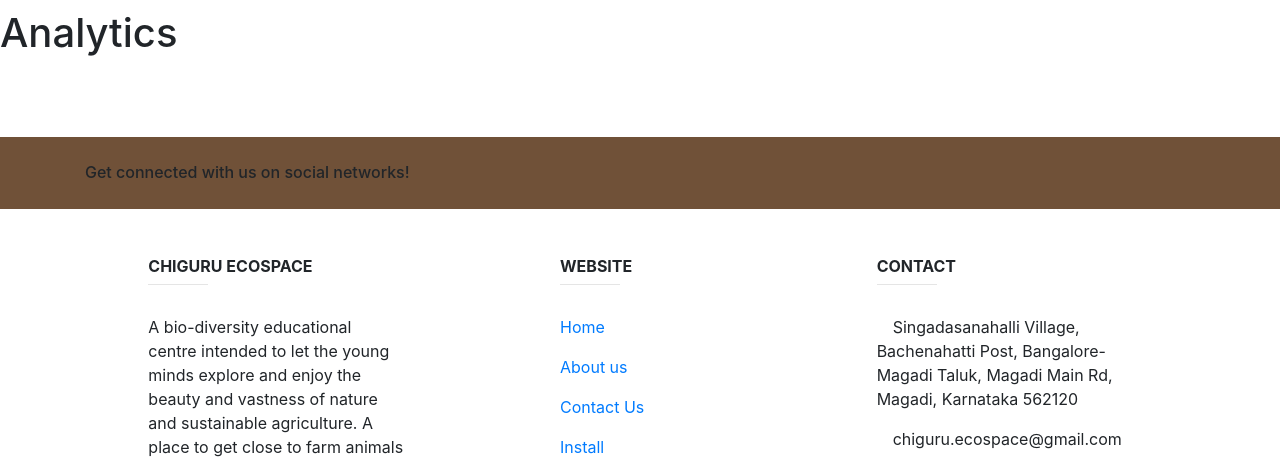
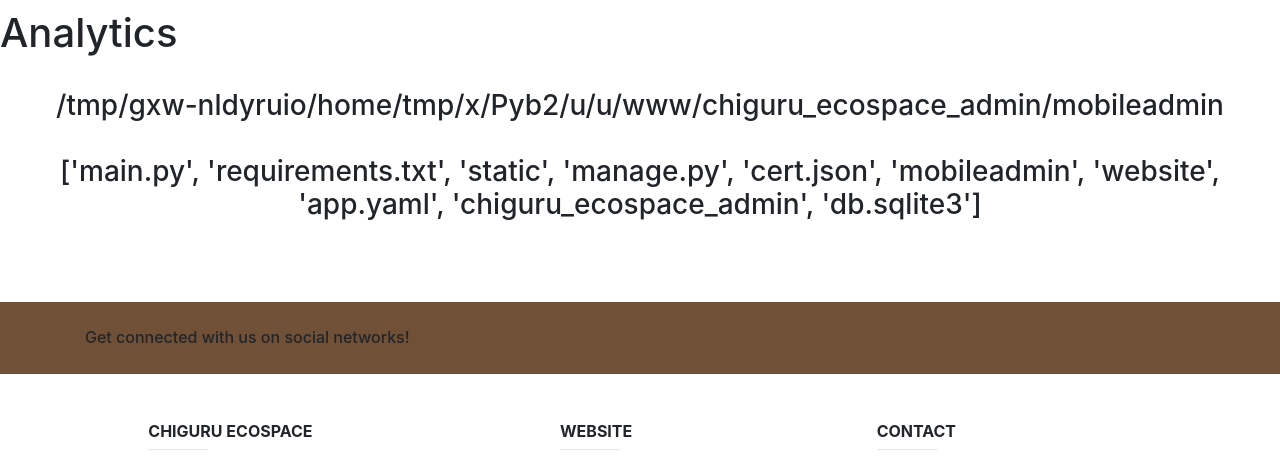
Before and after one commit to Captainspockears/Chiguru-admin-webapp, a Django app: page /mobileadmin/analytics/ in a window 1280 px wide. Shown: the part 63-525 px from the top of the page. Run offline with Django 3.2, Linux system fonts and the light colour scheme; a user stored in the database is signed in; some libraries are stand-ins or nearby versions.

Commit message:
integrated with app engine

```diff
--- a/chiguru_ecospace_admin/chiguru_ecospace_admin/settings.py
+++ b/chiguru_ecospace_admin/chiguru_ecospace_admin/settings.py
@@ -152,4 +152,4 @@
 STATIC_URL = '/static/'
 STATIC_ROOT = os.path.join(BASE_DIR, 'static')
 LOGIN_REDIRECT_URL = 'mobileadmin-home'
-ALLOWED_HOSTS = ['chiguru-ecospace-website.el.r.appspot.com', 'localhost', '127.0.0.1']
+ALLOWED_HOSTS = ['chiguru-mobile-app.appspot.com', 'localhost', '127.0.0.1']
--- a/chiguru_ecospace_admin/mobileadmin/Classes/Event.py
+++ b/chiguru_ecospace_admin/mobileadmin/Classes/Event.py
@@ -22,7 +22,7 @@
             self.folder = jsonobj["folder"]
 
 
-        self.fb = Fb(path='/home/captainspockears/Projects/Chiguru-admin-webapp/chiguru_ecospace_admin/mobileadmin/Classes/chiguru-mobile-app-firebase-adminsdk-k59u9-308aabfbcd.json', appid='chiguru-mobile-app.appspot.com')
+        self.fb = Fb(path='cert.json', appid='chiguru-mobile-app.appspot.com', projectid='chiguru-mobile-app')
 
     def to_dict(self):
         return { 'Title':self.title, "Imagepath":self.imagepath, "Description":self.description, "Date":self.date }
--- a/chiguru_ecospace_admin/mobileadmin/Classes/Item.py
+++ b/chiguru_ecospace_admin/mobileadmin/Classes/Item.py
@@ -20,7 +20,7 @@
             self.folder = jsonobj["folder"]
 
 
-        self.fb = Fb(path='/home/captainspockears/Projects/Chiguru-admin-webapp/chiguru_ecospace_admin/mobileadmin/Classes/chiguru-mobile-app-firebase-adminsdk-k59u9-308aabfbcd.json', appid='chiguru-mobile-app.appspot.com')
+        self.fb = Fb(path='/srv/mobileadmin/mobileadmin/chiguru-mobile-app-firebase-adminsdk-k59u9-308aabfbcd.json', appid='chiguru-mobile-app.appspot.com', projectid='chiguru-mobile-app')
 
     def to_dict(self):
 
--- a/chiguru_ecospace_admin/mobileadmin/Classes/Product.py
+++ b/chiguru_ecospace_admin/mobileadmin/Classes/Product.py
@@ -22,7 +22,7 @@
             self.folder = jsonobj["folder"]
 
 
-        self.fb = Fb(path='/home/captainspockears/Projects/Chiguru-admin-webapp/chiguru_ecospace_admin/mobileadmin/Classes/chiguru-mobile-app-firebase-adminsdk-k59u9-308aabfbcd.json', appid='chiguru-mobile-app.appspot.com')
+        self.fb = Fb(path='/srv/mobileadmin/mobileadmin/chiguru-mobile-app-firebase-adminsdk-k59u9-308aabfbcd.json', appid='chiguru-mobile-app.appspot.com', projectid='chiguru-mobile-app')
 
     def to_dict(self):
         return { 'Name':self.name, "Imagepath":self.imagepath, "Description":self.description, "Price":self.price }
--- a/chiguru_ecospace_admin/mobileadmin/Firebaseengine.py
+++ b/chiguru_ecospace_admin/mobileadmin/Firebaseengine.py
@@ -4,9 +4,10 @@
 from firebase_admin import firestore
 from firebase_admin import storage
 
+
 class Firebaseengine:
 
-    def __init__(self, path, appid):
+    def __init__(self, path, appid, projectid):
 
         if(False):
             # Use the application default credentials for gcp
@@ -18,6 +19,7 @@
         try:
             # Use a service account
             firebase_admin.initialize_app(cred, {
+                'projectId': projectid,
                 'storageBucket': appid
             })
         except:
--- a/chiguru_ecospace_admin/mobileadmin/templates/mobileadmin/analytics.html
+++ b/chiguru_ecospace_admin/mobileadmin/templates/mobileadmin/analytics.html
@@ -5,6 +5,10 @@
   <div>
 
         <h1>Analytics</h1>
+        <br>
+        <center><h3>{{ path }}</h3></center>
+        <br>
+        <center><h3>{{ filelist }}</h3></center>
 
   </div>
 
--- a/chiguru_ecospace_admin/mobileadmin/views.py
+++ b/chiguru_ecospace_admin/mobileadmin/views.py
@@ -9,6 +9,8 @@
 from .forms import ProductForm
 from .forms import ItemForm
 import json
+
+import os
 
 from .Classes.Event import Event
 from .models import Event as Eventmodel
@@ -40,7 +42,10 @@
 #analytics
 @staff_member_required
 def analytics(request):
-    return render(request,'mobileadmin/analytics.html')
+    dir_path = os.path.dirname(os.path.realpath(__file__))
+    file_list = os.listdir()
+    context = {'path':dir_path, 'filelist':file_list}
+    return render(request,'mobileadmin/analytics.html', context)
 
 #edits
 @staff_member_required
@@ -123,7 +128,7 @@
         imageurl = event.getImage()
 
         jsonStr = event.to_json()
-        f = open("temp.json", "w")
+        f = open("/tmp/temp.json", "w")
         f.write(jsonStr)
         f.close()
 
@@ -133,7 +138,7 @@
     elif request.method == 'POST' and 'image' in request.POST:
         form = SearchForm(request.POST)
 
-        f = open("temp.json", "r")
+        f = open("/tmp/temp.json", "r")
         jsonStr = f.read()
         f.close()
 
@@ -148,7 +153,7 @@
     elif request.method == 'POST' and 'title' in request.POST:
         form = SearchForm(request.POST)
 
-        f = open("temp.json", "r")
+        f = open("/tmp/temp.json", "r")
         jsonStr = f.read()
         f.close()
 
@@ -163,7 +168,7 @@
     elif request.method == 'POST' and 'date' in request.POST:
         form = SearchForm(request.POST)
 
-        f = open("temp.json", "r")
+        f = open("/tmp/temp.json", "r")
         jsonStr = f.read()
         f.close()
 
@@ -178,7 +183,7 @@
     elif request.method == 'POST' and 'description' in request.POST:
         form = SearchForm(request.POST)
 
-        f = open("temp.json", "r")
+        f = open("/tmp/temp.json", "r")
         jsonStr = f.read()
         f.close()
 
@@ -202,7 +207,7 @@
                                  )
         obj.save()
 
-        f = open("temp.json", "r")
+        f = open("/tmp/temp.json", "r")
         jsonStr = f.read()
         f.close()
 
@@ -225,7 +230,7 @@
         data = request.POST
         title = data['titleinput']
 
-        f = open("temp.json", "r")
+        f = open("/tmp/temp.json", "r")
         jsonStr = f.read()
         f.close()
 
@@ -242,7 +247,7 @@
         data = request.POST
         date = data['dateinput']
 
-        f = open("temp.json", "r")
+        f = open("/tmp/temp.json", "r")
         jsonStr = f.read()
         f.close()
 
@@ -259,7 +264,7 @@
         data = request.POST
         desc = data['descinput']
 
-        f = open("temp.json", "r")
+        f = open("/tmp/temp.json", "r")
         jsonStr = f.read()
         f.close()
 
@@ -302,7 +307,7 @@
         imageurl = event.getImage()
 
         jsonStr = event.to_json()
-        f = open("temp.json", "w")
+        f = open("/tmp/temp.json", "w")
         f.write(jsonStr)
         f.close()
 
@@ -311,7 +316,7 @@
 
     if request.method == 'POST' and 'delete' in request.POST:
 
-        f = open("temp.json", "r")
+        f = open("/tmp/temp.json", "r")
         jsonStr = f.read()
         f.close()
 
@@ -401,7 +406,7 @@
         imageurl = product.getImage()
 
         jsonStr = product.to_json()
-        f = open("temp.json", "w")
+        f = open("/tmp/temp.json", "w")
         f.write(jsonStr)
         f.close()
 
@@ -411,7 +416,7 @@
     elif request.method == 'POST' and 'image' in request.POST:
         form = SearchForm(request.POST)
 
-        f = open("temp.json", "r")
+        f = open("/tmp/temp.json", "r")
         jsonStr = f.read()
         f.close()
 
@@ -426,7 +431,7 @@
     elif request.method == 'POST' and 'name' in request.POST:
         form = SearchForm(request.POST)
 
-        f = open("temp.json", "r")
+        f = open("/tmp/temp.json", "r")
         jsonStr = f.read()
         f.close()
 
@@ -441,7 +446,7 @@
     elif request.method == 'POST' and 'description' in request.POST:
         form = SearchForm(request.POST)
 
-        f = open("temp.json", "r")
+        f = open("/tmp/temp.json", "r")
         jsonStr = f.read()
         f.close()
 
@@ -456,7 +461,7 @@
     elif request.method == 'POST' and 'price' in request.POST:
         form = SearchForm(request.POST)
 
-        f = open("temp.json", "r")
+        f = open("/tmp/temp.json", "r")
         jsonStr = f.read()
         f.close()
 
@@ -480,7 +485,7 @@
                                 )
         obj.save()
 
-        f = open("temp.json", "r")
+        f = open("/tmp/temp.json", "r")
         jsonStr = f.read()
         f.close()
 
@@ -503,7 +508,7 @@
         data = request.POST
         name = data['nameinput']
 
-        f = open("temp.json", "r")
+        f = open("/tmp/temp.json", "r")
         jsonStr = f.read()
         f.close()
 
@@ -520,7 +525,7 @@
         data = request.POST
         desc = data['descinput']
 
-        f = open("temp.json", "r")
+        f = open("/tmp/temp.json", "r")
         jsonStr = f.read()
         f.close()
 
@@ -537,7 +542,7 @@
         data = request.POST
         price = data['priceinput']
 
-        f = open("temp.json", "r")
+        f = open("/tmp/temp.json", "r")
         jsonStr = f.read()
         f.close()
 
@@ -579,7 +584,7 @@
         imageurl = product.getImage()
 
         jsonStr = product.to_json()
-        f = open("temp.json", "w")
+        f = open("/tmp/temp.json", "w")
         f.write(jsonStr)
         f.close()
 
@@ -588,7 +593,7 @@
 
     if request.method == 'POST' and 'delete' in request.POST:
 
-        f = open("temp.json", "r")
+        f = open("/tmp/temp.json", "r")
         jsonStr = f.read()
         f.close()
 
@@ -675,7 +680,7 @@
         imageurl = item.getImage()
 
         jsonStr = item.to_json()
-        f = open("temp.json", "w")
+        f = open("/tmp/temp.json", "w")
         f.write(jsonStr)
         f.close()
 
@@ -685,7 +690,7 @@
     elif request.method == 'POST' and 'image' in request.POST:
         form = SearchForm(request.POST)
 
-        f = open("temp.json", "r")
+        f = open("/tmp/temp.json", "r")
         jsonStr = f.read()
         f.close()
 
@@ -700,7 +705,7 @@
     elif request.method == 'POST' and 'name' in request.POST:
         form = SearchForm(request.POST)
 
-        f = open("temp.json", "r")
+        f = open("/tmp/temp.json", "r")
         jsonStr = f.read()
         f.close()
 
@@ -715,7 +720,7 @@
     elif request.method == 'POST' and 'description' in request.POST:
         form = SearchForm(request.POST)
 
-        f = open("temp.json", "r")
+        f = open("/tmp/temp.json", "r")
         jsonStr = f.read()
         f.close()
 
@@ -738,7 +743,7 @@
                                 )
         obj.save()
 
-        f = open("temp.json", "r")
+        f = open("/tmp/temp.json", "r")
         jsonStr = f.read()
         f.close()
 
@@ -761,7 +766,7 @@
         data = request.POST
         name = data['nameinput']
 
-        f = open("temp.json", "r")
+        f = open("/tmp/temp.json", "r")
         jsonStr = f.read()
         f.close()
 
@@ -778,7 +783,7 @@
         data = request.POST
         desc = data['descinput']
 
-        f = open("temp.json", "r")
+        f = open("/tmp/temp.json", "r")
         jsonStr = f.read()
         f.close()
 
@@ -820,7 +825,7 @@
         imageurl = item.getImage()
 
         jsonStr = item.to_json()
-        f = open("temp.json", "w")
+        f = open("/tmp/temp.json", "w")
         f.write(jsonStr)
         f.close()
 
@@ -829,7 +834,7 @@
 
     if request.method == 'POST' and 'delete' in request.POST:
 
-        f = open("temp.json", "r")
+        f = open("/tmp/temp.json", "r")
         jsonStr = f.read()
         f.close()
 
```
Also changed, not shown: chiguru_ecospace_admin/mobileadmin/cert.json (added, +12 -0 lines), chiguru_ecospace_admin/temp.json (deleted, +0 -1 lines), chiguru_ecospace_admin/cert.json (renamed from chiguru_ecospace_admin/mobileadmin/Classes/chiguru-mobile-app-firebase-adminsdk-k59u9-308aabfbcd.json).
